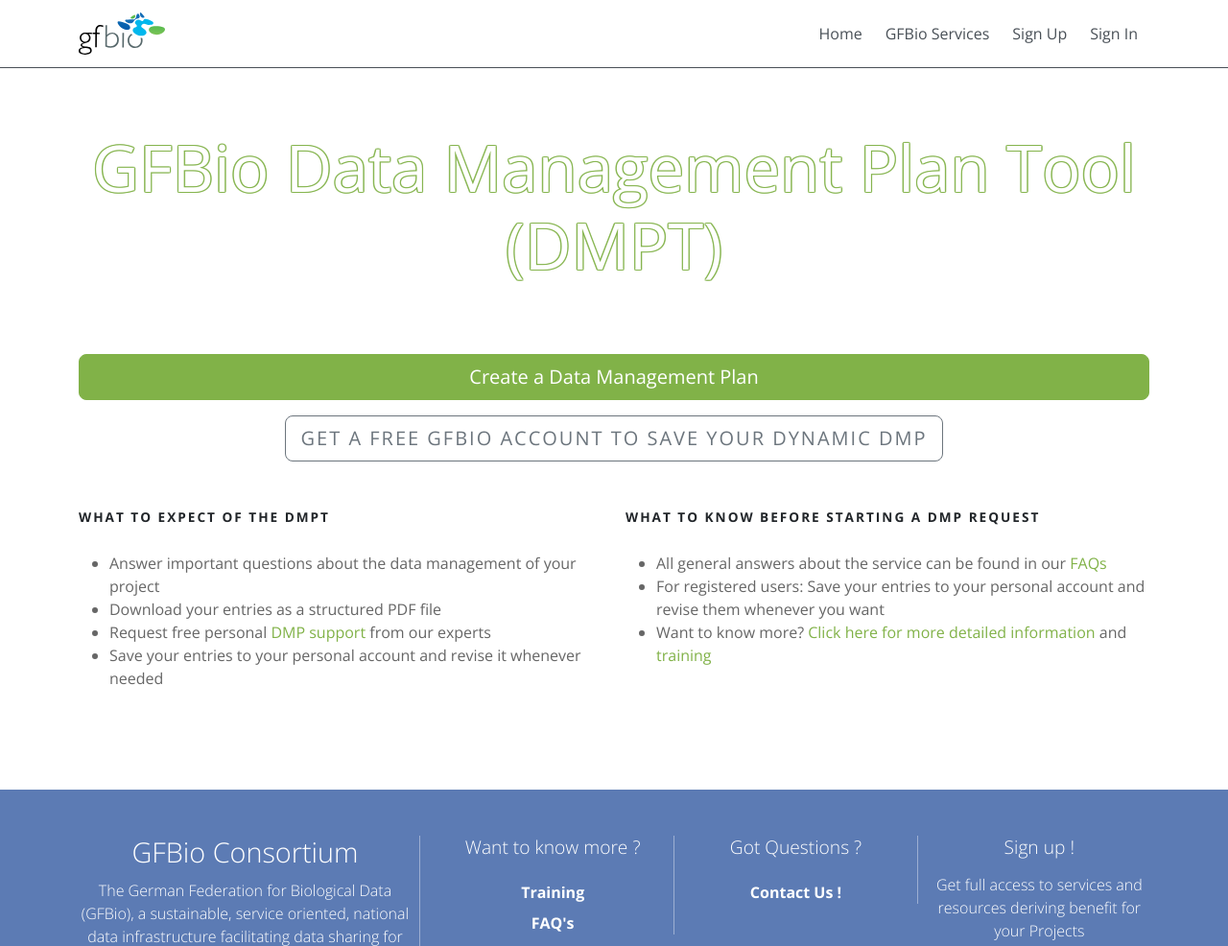
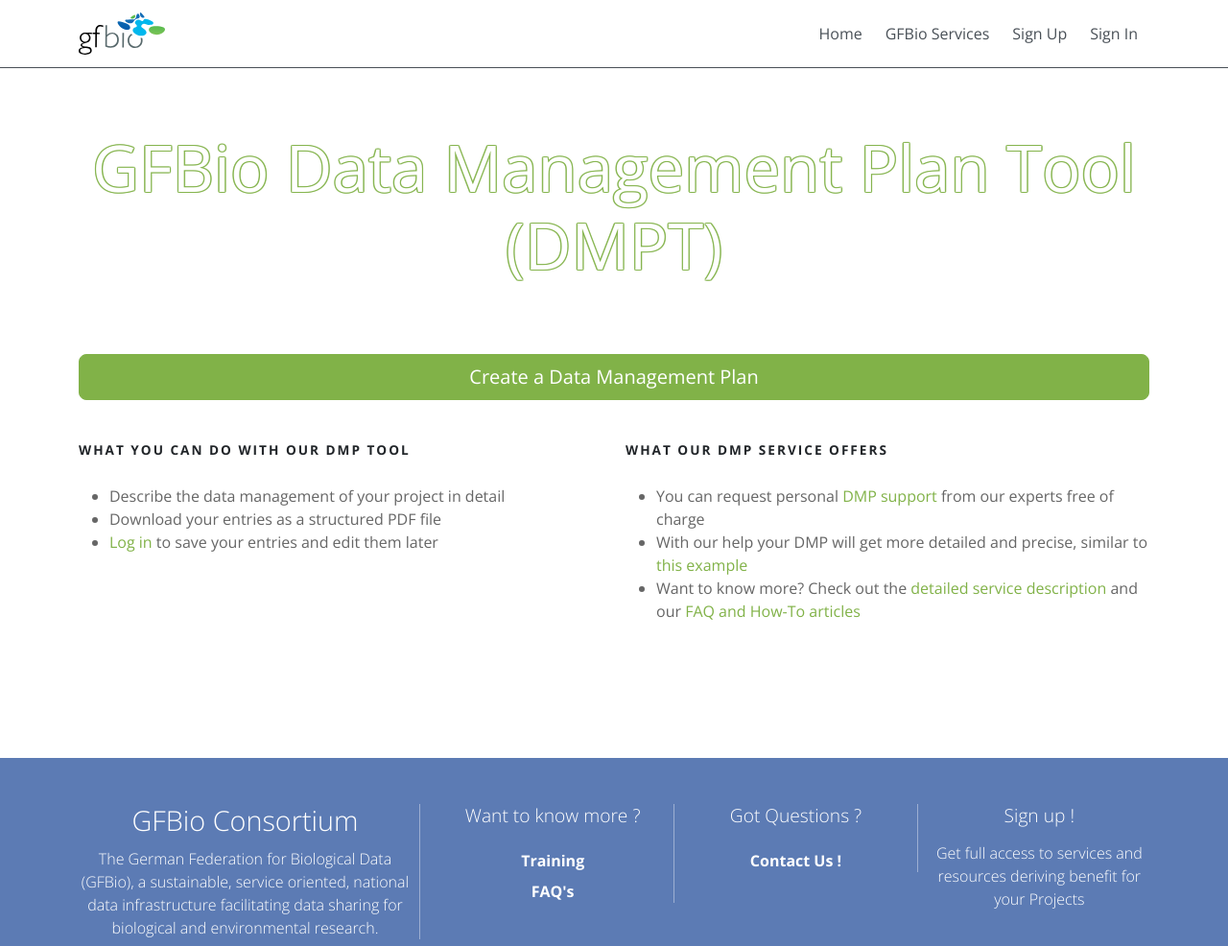
Before and after one commit to gfbio/gfbio-dmp-tool, a Django app: page / in a window 1280 px wide. Shown: the top 986 px of the page at 96% size. Run offline with Django 4.2, Linux system fonts and the light colour scheme; parts of the project's set-up code (start-up, migrations or seed data) failed here and were passed over; some libraries are stand-ins or nearby versions.

Commit message:
DASS-3331: Revise home page content to improve clarity and user engagement
- Removed the sign-up prompt for unauthenticated users.
- Updated section titles and descriptions to better reflect the DMP tool's features and services.
- Enhanced guidance for users regarding account management and support options.

```diff
--- a/gfbio_dmpt/templates/pages/home.html
+++ b/gfbio_dmpt/templates/pages/home.html
@@ -20,19 +20,8 @@
         </a>
 
       </div>
-
     </div>
   </div>
-
-  {% if not request.user.is_authenticated %}
-    <div class="row mb-3">
-      <h5 class="text-center">
-        <a id="home-page-sign-up-link"
-           href="https://sso.gfbio.org/simplesaml/module.php/accountui/register.php"
-           class="btn btn-outline-secondary btn-lg">
-          Get a free GFBio account to save your dynamic DMP</a></h5>
-    </div>
-  {% endif %}
 
   {#  TODO: for notification use banner below  #}
   {#  <div class="row mb-3">#}
@@ -59,29 +48,20 @@
 
   <div class="row pt-4 mb-4">
     <div class="col-6">
-      <h6>WHAT TO EXPECT OF THE DMPT</h6>
+      <h6>WHAT YOU CAN DO WITH OUR DMP TOOL</h6>
       <ul>
-        <li>Answer important questions about the data management of your project</li>
+        <li>Describe the data management of your project in detail</li>
         <li>Download your entries as a structured PDF file</li>
-        <li>Request free personal <a
-          href="https://www.gfbio.org/plan">DMP
-          support</a> from our experts
-        </li>
-        <li>Save your entries to your personal account and revise it
-          whenever needed
-        </li>
+        <li><a href="https://dmp.gfbio.org/accounts/login/">Log in</a> to save your entries and edit them later</li>
       </ul>
     </div>
     <div class="col-6">
-      <h6>WHAT TO KNOW BEFORE STARTING A DMP REQUEST</h6>
+      <h6>WHAT OUR DMP SERVICE OFFERS</h6>
       <ul>
-        <li>All general answers about the service can be found in our <a href="https://kb.gfbio.org/label/KB/dmp">FAQs</a>
-        </li>
-        <li>For registered users: Save your entries to your personal account and revise them whenever you want</li>
+        <li>You can request personal <a href="https://www.gfbio.org/plan">DMP support</a> from our experts free of charge</li>
+        <li>With our help your DMP will get more detailed and precise, similar to <a href="https://doi.org/10.25625/W3YEEQ/PTBF8A">this example</a></li>
         <li>Want to know more?
-          <a href="https://gfbio.org/plan/">Click here for more detailed information</a>
-          and
-          <a href="https://gfbio.org/training/">training</a>
+          Check out the <a href="https://www.gfbio.org/plan/">detailed service description</a> and our <a href="https://kb.gfbio.org/label/KB/dmp">FAQ and How-To articles</a>
         </li>
       </ul>
     </div>
```
